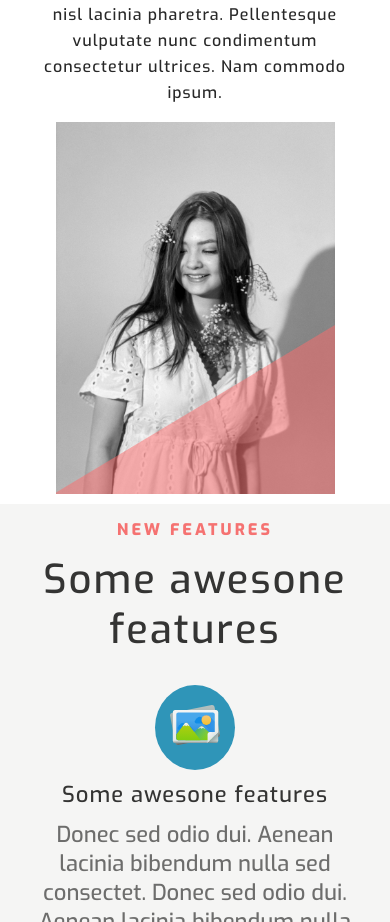
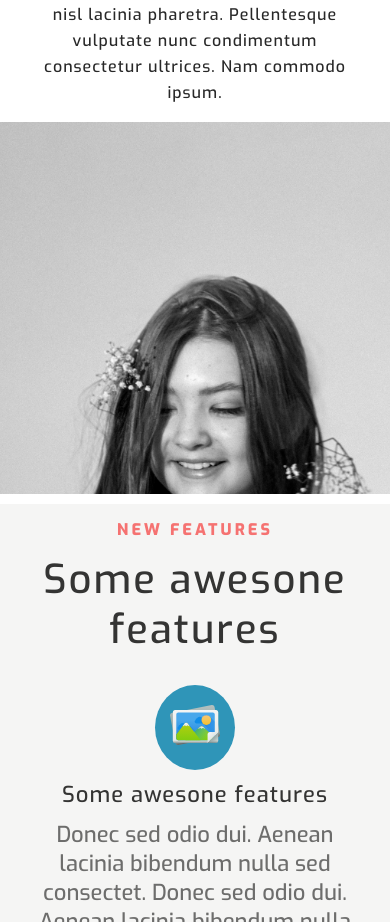
Before and after one commit to gapragapr/company-landing, a plain HTML site: page index.htm in a window 390 px wide. Shown: the part 1706-2628 px from the top of the page. Drawn offline with Linux system fonts and the light colour scheme.

Commit message:
Add files via upload

```diff
--- a/css/style.css
+++ b/css/style.css
@@ -407,6 +407,10 @@ a{
     .first-section-block1{
         padding-top: 50px;
     }
+    .first-section-block2{
+        width: 100%;
+        height: 372px;
+    }
     .full-screen-section{
         padding: 15px;
         background: none;
```
